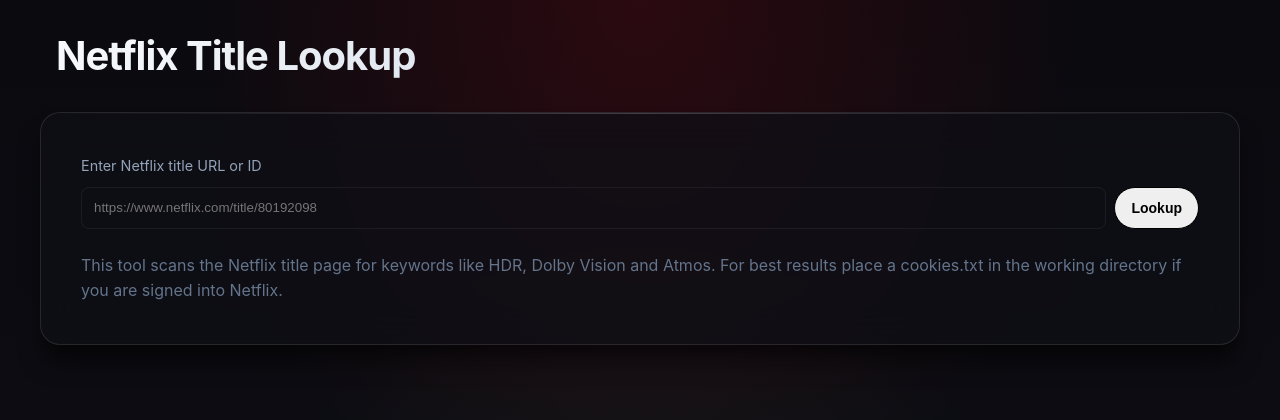
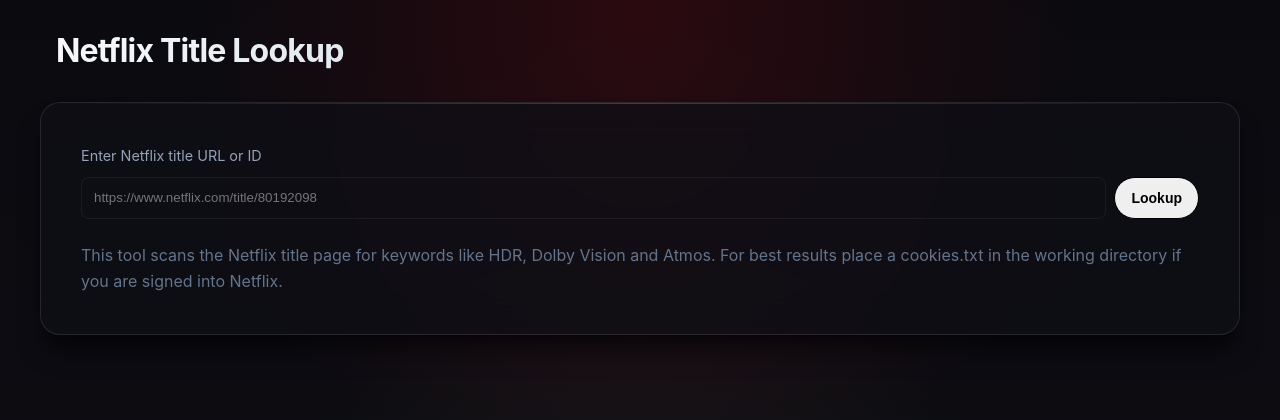
Before and after one commit to harishvanka/netflix-format-checker, a Flask app: page / in a window 1280 px wide. Shown: the top 420 px of the page. Run offline with Flask 3, Linux system fonts and the light colour scheme.

Commit message:
Reduced Title Size

```diff
--- a/static/style.css
+++ b/static/style.css
@@ -62,7 +62,7 @@
     }
 
     h1 {
-      font-size: clamp(1.75rem, 4vw, 2.5rem);
+      font-size: clamp(1.4rem, 3.2vw, 2rem);
       background: linear-gradient(135deg, var(--text-primary) 0%, var(--text-secondary) 100%);
       -webkit-background-clip: text;
       -webkit-text-fill-color: transparent;
```
